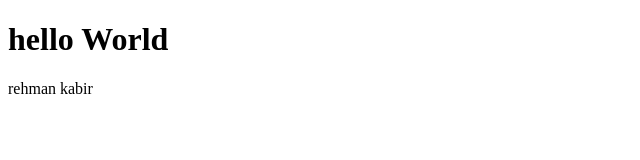
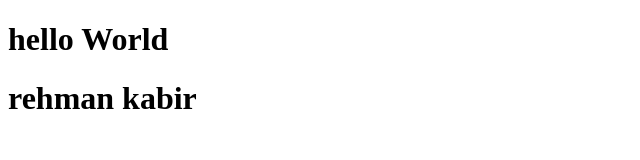
Before and after one commit to Rehman-Kabir/hello, a plain HTML site: page index.html in a window 1280 px wide. Shown: the whole page, without its empty margins (0-640 px from the left). Drawn offline with Linux system fonts and the light colour scheme.

Commit message:
updated Web

```diff
--- a/index.html
+++ b/index.html
@@ -7,6 +7,6 @@
   </head>
   <body>
     <h1>hello World</h1>
-    <p>rehman kabir</p>
+    <h1>rehman kabir</h1>
   </body>
 </html>
```
